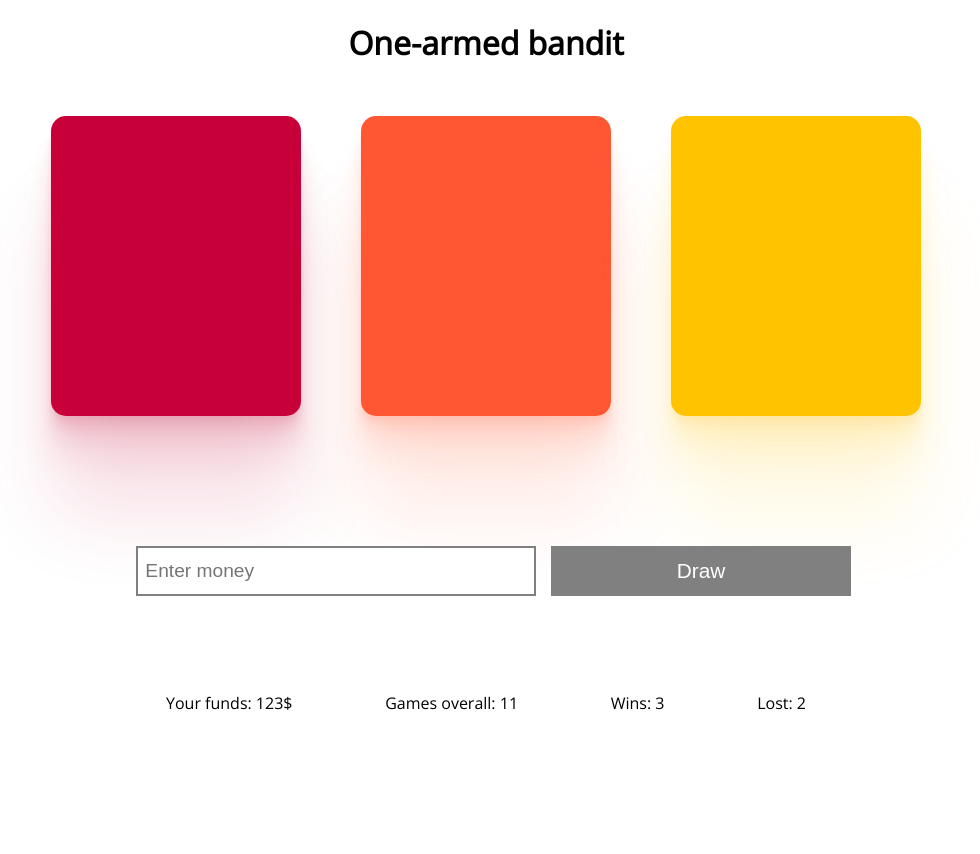
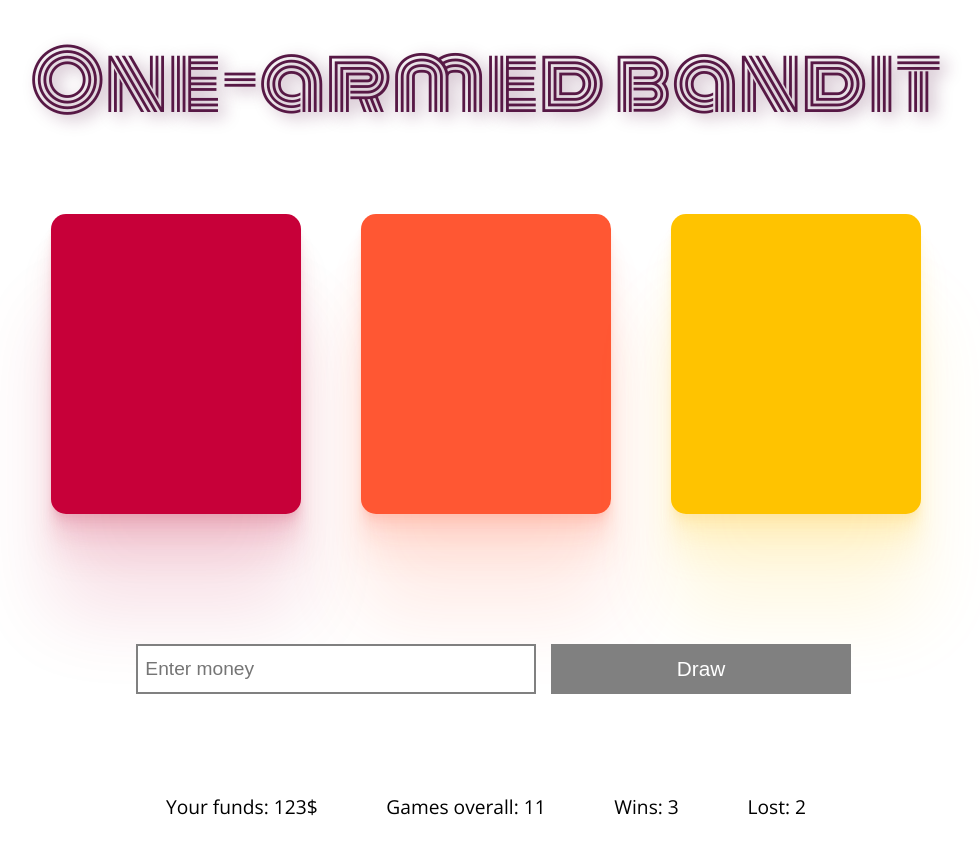
Before and after one commit to jakubnakielski/one-armed-bandit-game, a website: page index.html in a window 1280 px wide. Shown: the whole page, without its empty margins (154-1134 px from the left). Before the commit the page ends 810 px from the top, so only its background shows below. Drawn offline with nearby package versions, Linux system fonts and the light colour scheme.

Commit message:
style h1 in style.scss

```diff
--- a/src/js/Game.js
+++ b/src/js/Game.js
@@ -24,7 +24,7 @@ export class Game {
 	}
 
 	startGame(_boxes, _colors) {
-		if(!_boxes || !_colors ) throw new Error('startGame() requires 2 arguments!');
+		if (!_boxes || !_colors) throw new Error('startGame() requires 2 arguments!');
 
 		const animation = new UIAnimations(_colors);
 		animation.animate(_boxes);
--- /dev/null
+++ b/src/js/Results.js
@@ -0,0 +1,13 @@
+export class Results {
+    constructor(drawnColors) {
+        if (!drawnColors) throw new Error('Results constructor requires \'drawnColors\'argument');
+
+        this._drawnColors = drawnColors;
+    }
+
+    isWon() {
+        console.log(this._drawnColors);
+
+        // if()
+    }
+}
--- a/src/js/main.js
+++ b/src/js/main.js
@@ -2,6 +2,7 @@ import { Wallet } from './Wallet';
 import { Game } from './Game';
 import { UIAnimations } from './UIAnimations';
 import { Stats } from './Stats';
+import { Results } from './Results';
 
 // const wallet = new Wallet(100);
 // wallet.changeFunds('-', 10);
--- a/src/styles/style.scss
+++ b/src/styles/style.scss
@@ -1,5 +1,7 @@
 @import url("https://fonts.googleapis.com/css2?family=Open+Sans&display=swap");
-@import 'mixins';
+@import url("https://fonts.googleapis.com/css2?family=Monoton&display=swap");
+@import "mixins";
+
 $first-box-color: #c70039;
 $second-box-color: #ff5733;
 $third-box-color: #ffc300;
@@ -13,7 +15,13 @@ body {
   margin: 0 auto;
 }
 header > h1 {
+  margin: 20px 0 40px;
   text-align: center;
+  font-size: 5em;
+  font-weight: 400;
+  color: #571845;
+  text-shadow: 7px 5px 16px rgba(#571845, 0.4);
+  font-family: "Monoton", sans-serif;
 }
 .boxesContainer {
   width: 80%;
@@ -93,4 +101,5 @@ header > h1 {
   justify-content: space-between;
   flex-wrap: wrap;
   margin: 80px auto;
+  font-size: 1.2em;
 }
```
Also changed, not shown: dist/js/main.js, dist/styles/style.css.
